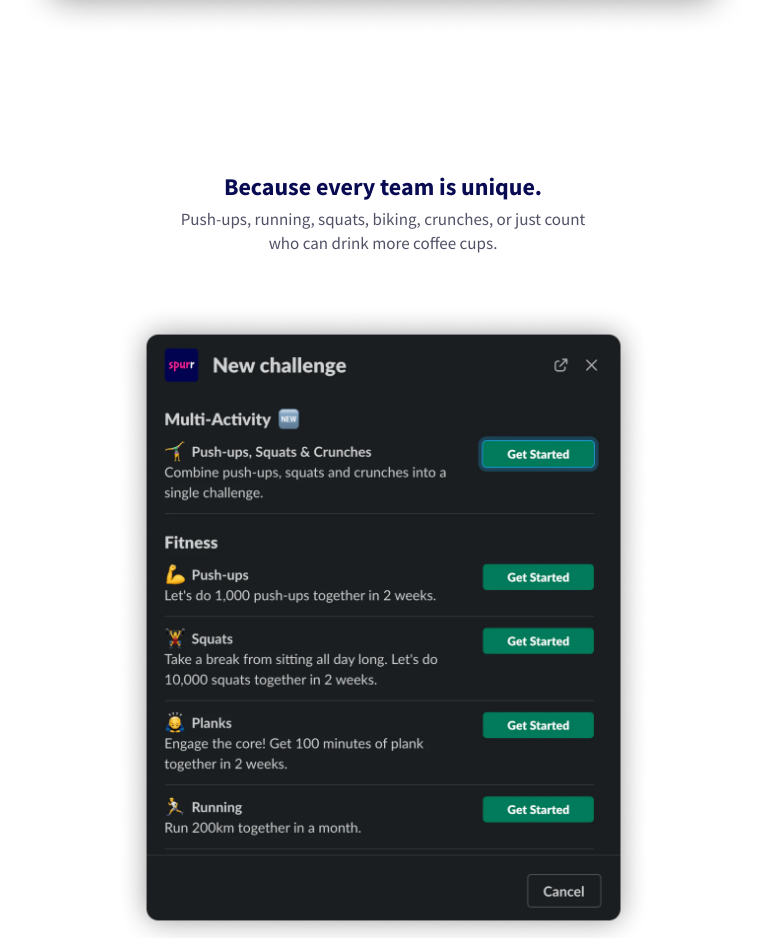
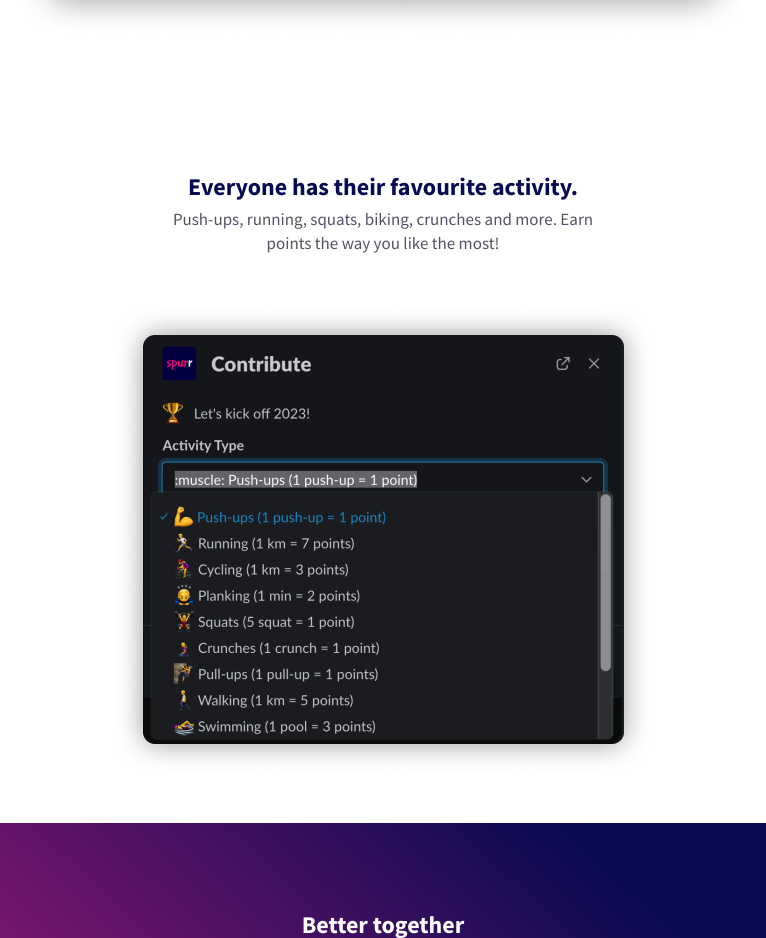
Before and after one commit to spurrapp/spurr-website, a plain HTML site: page index.html in a window 1280 px wide. Shown: the part 3311-4249 px from the top of the page, without its empty margins (257-1023 px from the left). Drawn offline with nearby package versions, Linux system fonts and the light colour scheme.

Commit message:
Update screenshots

```diff
--- a/index.html
+++ b/index.html
@@ -185,13 +185,10 @@
                 <img class="img-fluid" id="screenshot-4" width="536" height="643" src="./resources/img/image-2@2x.webp" alt="Spurr's ladderboard">
             </div>
 
-
-
             <div class="col text-center">
-                <h1 class="top-padding">Because every team is unique.</h1>
-                <p class="subtitle">Push-ups, running, squats, biking, crunches, or just count who can drink more coffee cups.</p>
-                <img class="img-fluid" id="screenshot-2" width="536" height="743" src="./resources/img/image-3@2x.webp" alt="Spurr Ideas Library">
-
+                <h1 class="top-padding">Everyone has their favourite activity.</h1>
+                <p class="subtitle">Push-ups, running, squats, biking, crunches and more. Earn points the way you like the most!</p>
+                <img class="img-fluid" id="screenshot-2" width="544" height="572" src="./resources/img/image-activities@2x.png" alt="Activities Selection">
             </div>
 
             <div class="col text-center no-overflow">
```
Also changed, not shown: resources/img/image-activities@2x.png (added).
